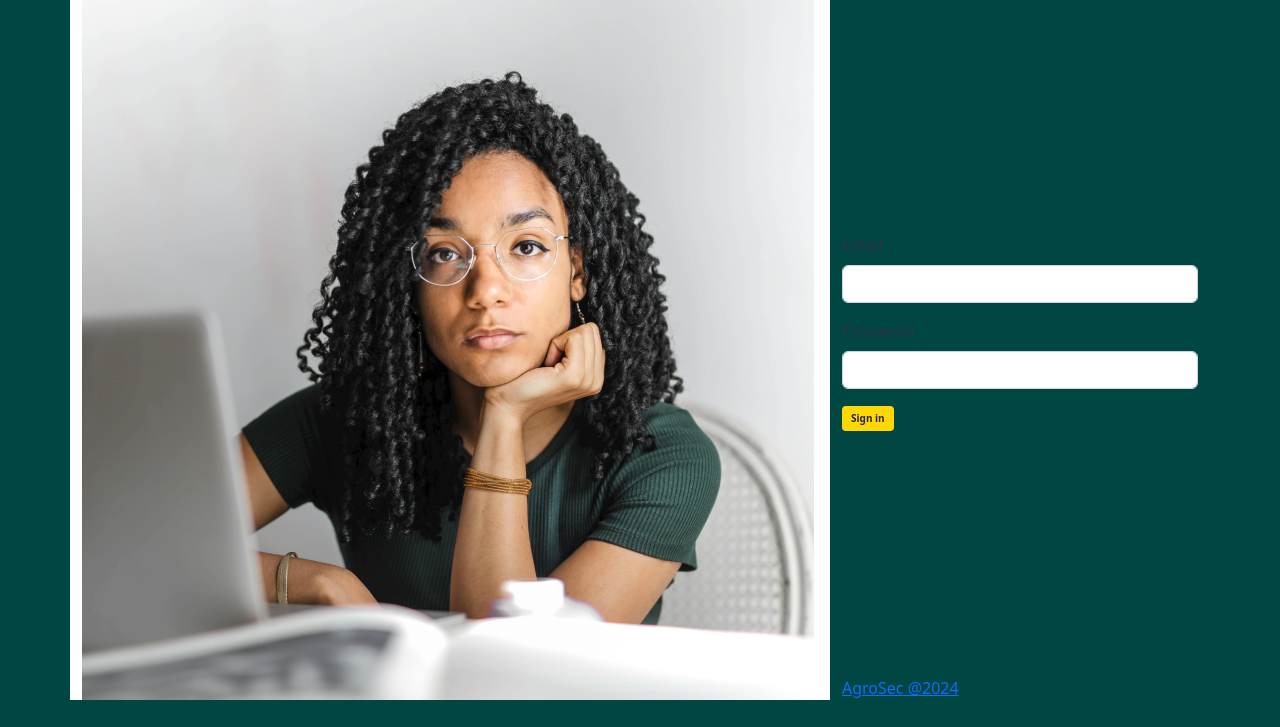
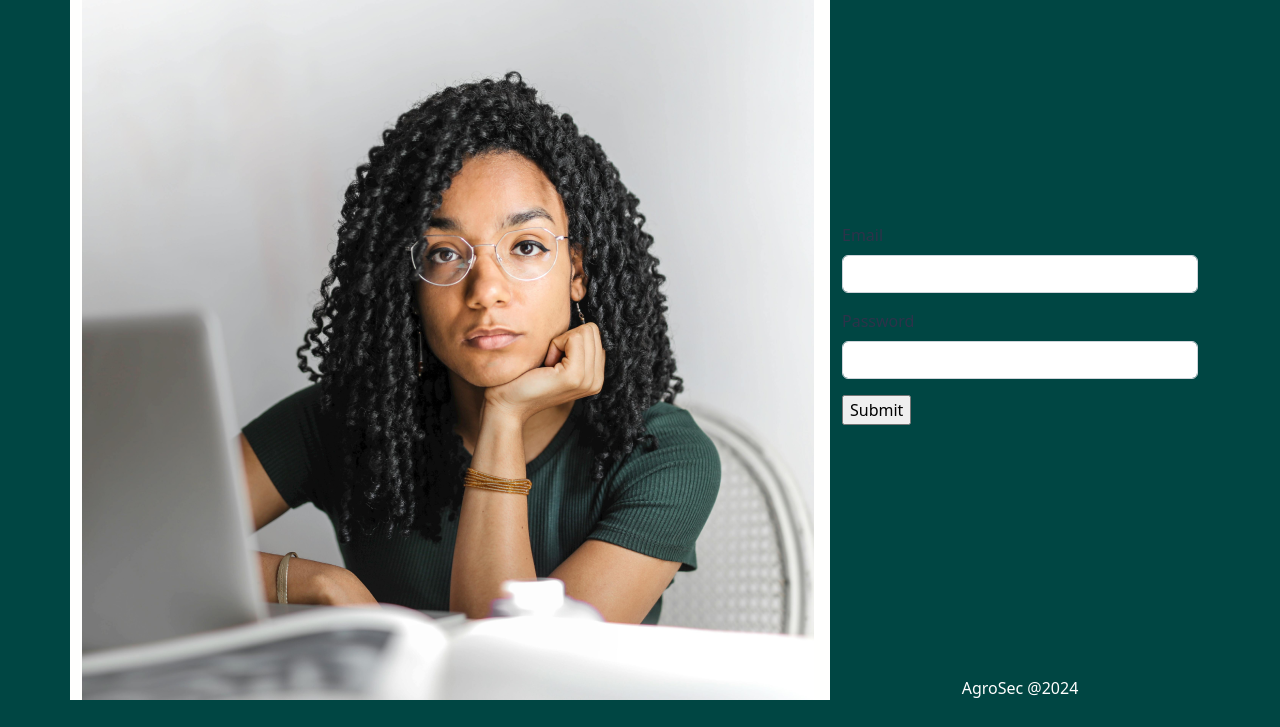
Before and after one commit to teetwothesecond/AgroSec, a plain HTML site: page signup.html in a window 1280 px wide. Both pictures are taken after a click on the button 1155 px from the left and 30 px from the top of the page. Shown: the part 73-800 px from the top of the page. Drawn offline with nearby package versions, Linux system fonts and the light colour scheme.

Commit message:
Update signup.html

```diff
--- a/signup.html
+++ b/signup.html
@@ -27,6 +27,9 @@
             }
             label{
                 color: #2d334a;
+            }
+            label.ltoggle{
+                color:#bae8e8;
             }
             .button{
                 background-color: #ffd803 !important;
@@ -72,10 +75,18 @@
                 background-color: #004643;
                 color: #fffffe;
             }
-
             .togglede{
                 background-color: #004643;
+                color: #fffffe;
             }
+            a{
+                text-decoration: none;
+                color: black;
+            }
+            a.atoggle{
+                color: #fffffe;
+            }
+
         </style>
     </head>
     <body>
@@ -94,17 +105,18 @@
                     <div class="row justify-content-center align-items-center">
                         <div class="body">
                             <form action="">
-                                <label for="email">Email </label>
+                                <label for="email" id="label">Email </label>
                                 <input type="email" class="form-control" name="email" id="email" required>
-                                <label for="password">Password</label>
+                                <label for="password" id="label1">Password</label>
                                 <input type="password" class="form-control" name="password" id="password"  required>
-                                <button type="submit" class="btn btn-sm button">Sign in</button>
+                                <input type="submit" value="Submit" id="submitBtb">
+                                <!-- <button type="submit" class="btn btn-sm button" onClick="linkNext()">Sign in</button> -->
                             </form>
                         </div>
 
                     </div>
-                    <div class="footer">
-                        <a href="index.html">AgroSec @2024</a>
+                    <div class="footer d-flex justify-content-center">
+                        <a href="signup.html" id="a">AgroSec @2024</a>
                     </div>
                 </div>
             </div>
@@ -115,9 +127,16 @@
             toggleBtn.addEventListener('click',()=>{
                 document.body.classList.toggle('toogled');
                 toggleBtn.classList.toggle('toggler');
-                document.getElementById('sign').classList.toggle('togglede')
+                document.getElementById('sign').classList.toggle('togglede');
+                document.getElementById('a').classList.toggle('atoggle');
+                document.getElementsById('label').classList.toggle('ltoggle');
                 //Save the Current State of the toggle button
                 localStorage.setItem('toggleState', document.body.classList.contains('toogled')? 'true' : 'false');
+            })
+            document.getElementById('submitBtb').addEventListener('click',(e)=>{
+                e.preventDefault();
+                window.location.href="./index.html"
+                console.log('check')
             })
         </script>
     </body>
```
